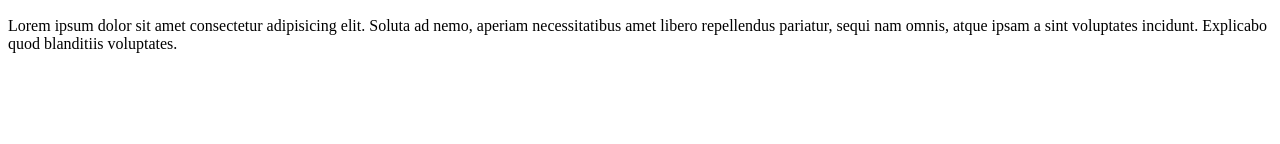
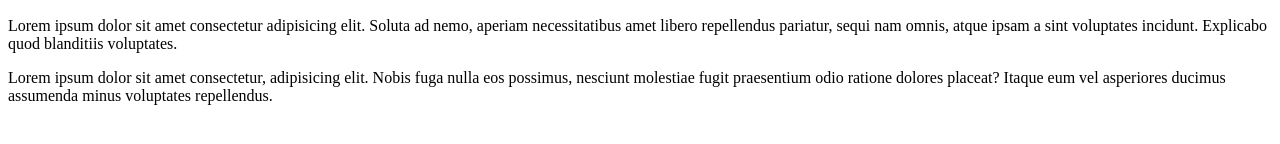
Before and after one commit to MuhammadShamsSultanProtty/My_Portfolio, a plain HTML site: page index.html in a window 1280 px wide. Shown: the part 458-602 px from the top of the page. Drawn offline with Linux system fonts and the light colour scheme.

Commit message:
added arina para

```diff
--- a/index.html
+++ b/index.html
@@ -11,6 +11,7 @@
         <h1>My Travel blog</h1>
         <img src="images/71_(23).JPG" alt="" width="500px">
         <p>Lorem ipsum dolor sit amet consectetur adipisicing elit. Soluta ad nemo, aperiam necessitatibus amet libero repellendus pariatur, sequi nam omnis, atque ipsam a sint voluptates incidunt. Explicabo quod blanditiis voluptates.</p>
+        <p>Lorem ipsum dolor sit amet consectetur, adipisicing elit. Nobis fuga nulla eos possimus, nesciunt molestiae fugit praesentium odio ratione dolores placeat? Itaque eum vel asperiores ducimus assumenda minus voluptates repellendus.</p>
     </div>
 </body>
 </html>
```
